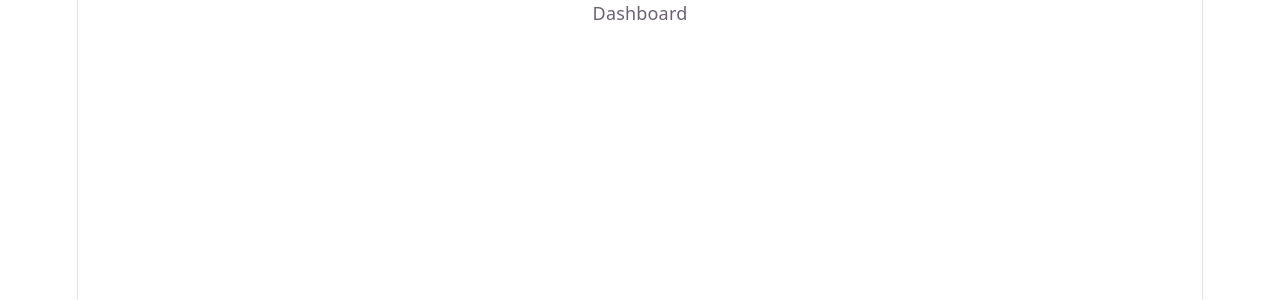
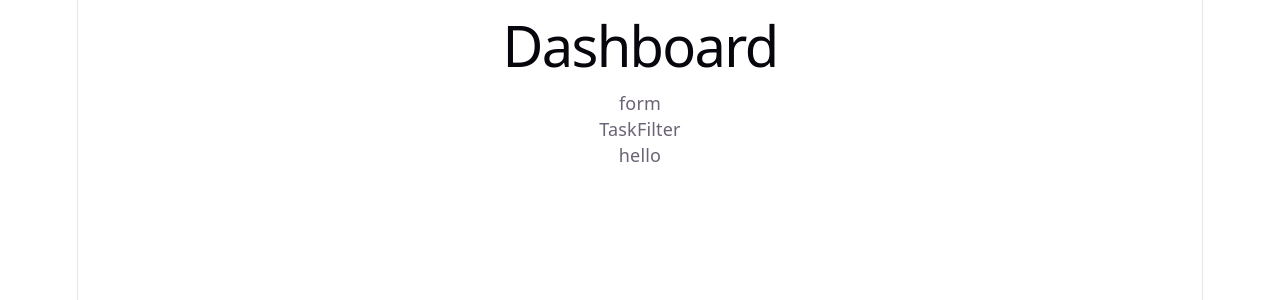
Before and after one commit to jfoskin/task-management-dashboard, a React (Vite) app: page / in a window 1280 px wide. Shown: the top 300 px of the page. Built offline with nearby package versions, Linux system fonts and the light colour scheme.

Commit message:
feat: update Dashboard component structure and add TaskForm, TaskFilter, and TaskList components

```diff
--- a/src/components/Dashboard/Dashboard.tsx
+++ b/src/components/Dashboard/Dashboard.tsx
@@ -1,8 +1,22 @@
 import React from 'react'
+import TaskFilter from '../TaskFilter/TaskFilter'
+import TaskForm from '../TaskForm/TaskForm'
+import TaskList from '../TaskList/TaskList'
 
 function Dashboard() {
   return (
-    <div>Dashboard</div>
+    <div><h1>Dashboard</h1>
+
+<TaskForm/>
+<TaskFilter/>
+<TaskList/>
+
+
+
+    </div>
+
+
+
   )
 }
 
--- a/src/components/TaskForm/TaskForm.tsx
+++ b/src/components/TaskForm/TaskForm.tsx
@@ -1,13 +1,36 @@
-import React from 'react'
+// import useState from 'react'
+// import { TaskFormProps } from '../../types'
+
+// {title, description,status,priority}: TaskFormProps
 
 function TaskForm() {
+
+  // const [formData, setFormData] = useState<FormData>({
+  //   title: '',
+  //   description: '',
+  //   status: 'pending',
+  //   priority: 'medium'
+  // });
+
   return (
     <div>
+      <h3>form</h3>
 
-    <form >
-      <input type="text" />
+    {/* <form >
+      <input type="text" name='title' value={formData.title} />
+      <input type="text" name='description' value={formData.description} />
+      <select value={formData.status} >
+
+
+                    <option key={formData.status} value={formData.status}>
+                      {formData.status}
+                    </option>
+
+
+
+          </select>
       <button type='submit'>Add Task</button>
-    </form>
+    </form> */}
 
     </div>
   )
--- a/src/components/TaskList/TaskList.tsx
+++ b/src/components/TaskList/TaskList.tsx
@@ -1,26 +1,31 @@
 
-import type { TaskListProps } from '../../types'
-import TaskItem from './TaskItem'
+// import type { TaskListProps } from '../../types'
+// import TaskItem from './TaskItem'
 
-function TaskList({tasks, onDelete, onStatusChange}: TaskListProps) {
 
-  if(tasks.length === 0 ){
-    return (
-      <div>
-      <p>Add a task to the list </p>
-      </div>
-      )
-  }
+// {tasks, onDelete, onStatusChange}: TaskListProps
+
+function TaskList() {
+
+  // if(tasks.length === 0 ){
+  //   return (
+  //     <div>
+  //     <p>Add a task to the list </p>
+  //     </div>
+  //     )
+  // }
 
   return (
     <div>
-      {tasks.map((task) => {
+<h6>hello</h6>
+      {/* mapping eack task that has been added to the list */}
+      {/* {tasks.map((task) => {
         <TaskItem
         key={task.id}
         task={task}
         onDelete={onDelete}
         onStatusChange={onStatusChange}/>
-      })}
+      })} */}
     </div>
   )
 }
--- a/src/types/index.ts
+++ b/src/types/index.ts
@@ -22,3 +22,18 @@ export interface TaskListProps {
     onStatusChange: (taskId: string, newStatus: TaskStatus) => void;
     onDelete: (taskId: string) => void;
 }
+
+export interface TaskFilterProps {
+    onFilterChange: (filters: {
+        status?: TaskStatus;
+        priority?: TaskPriority;
+    }) => void;
+}
+
+export interface TaskFormProps {
+    title: string;
+    description: string;
+    status: TaskStatus;
+    priority:
+
+}
```
